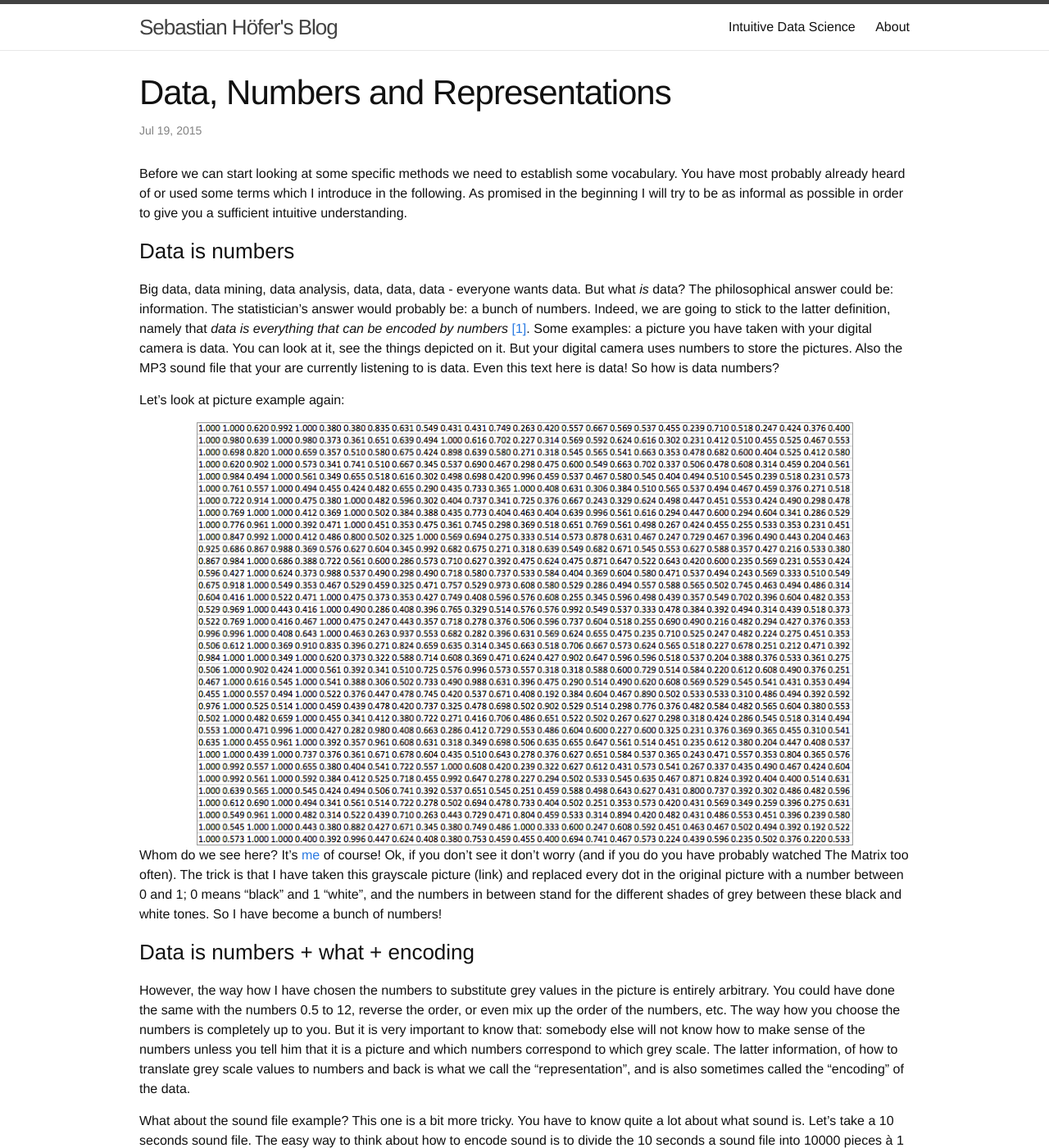
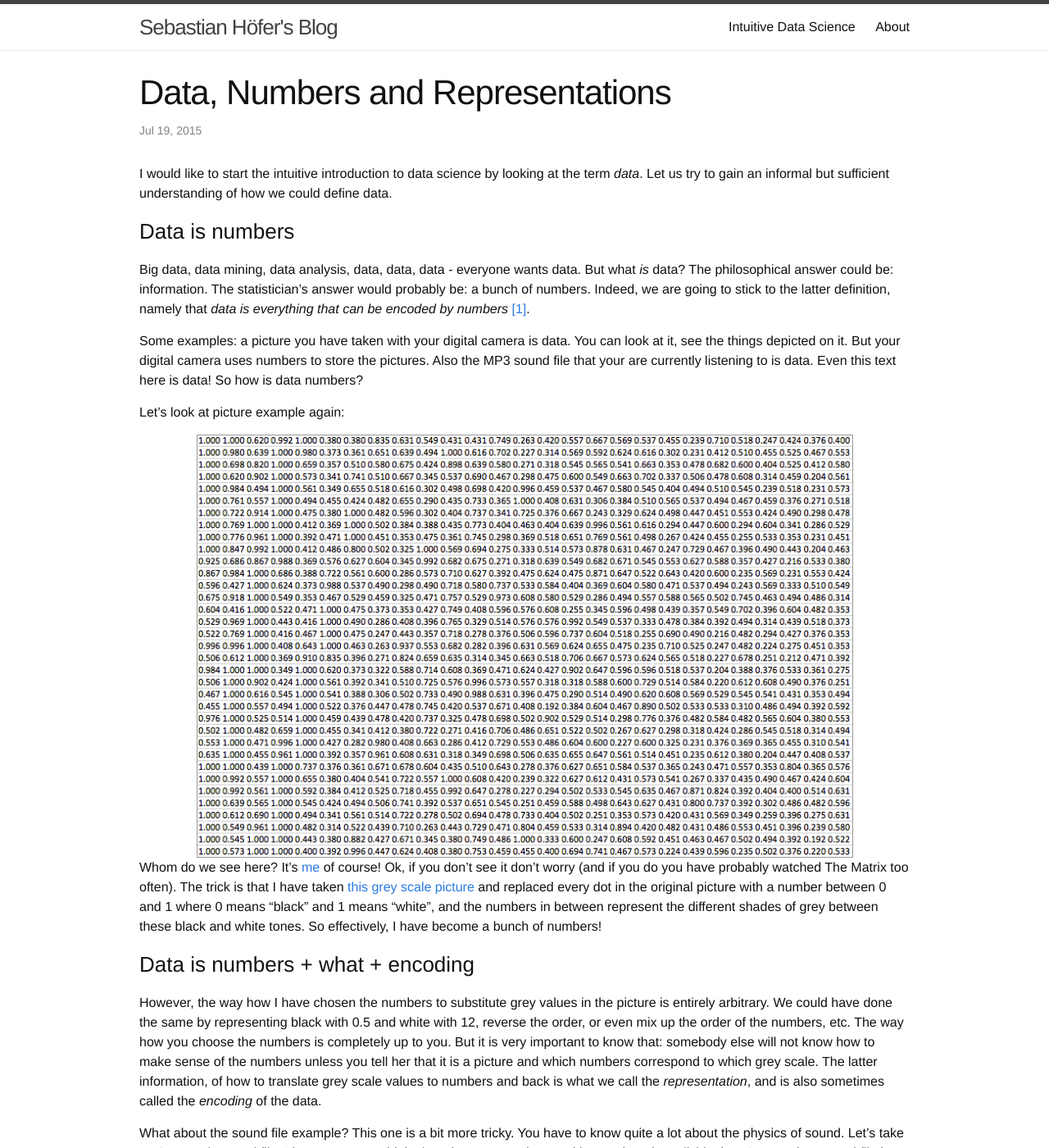
Before and after one commit to shoefer/shoefer.github.io, a Jekyll site: the page built from _posts/2015-07-19-data-numbers-representations.markdown, in a window 1280 px wide and 1400 px high. Shown: the whole window at 82% size. Built offline with Jekyll 4.4.1, drawn with Linux system fonts in a browser that asks for light colours; comment, search, counter and statistics services are not loaded; some of the changed text lies outside the part shown.

Commit message:
edit to first blog post

```diff
--- a/_posts/2015-07-19-data-numbers-representations.markdown
+++ b/_posts/2015-07-19-data-numbers-representations.markdown
@@ -5,12 +5,13 @@
 categories: intuds
 comments: true
 ---
-Before we can start looking at some specific methods we need to establish some vocabulary. You have most probably already heard of or used some terms which I introduce in the following. As promised in the beginning I will try to be as informal as possible in order to give you a sufficient intuitive understanding.
+I would like to start the intuitive  introduction to data science by looking at the term *data*.  Let us try to gain an informal but sufficient understanding of how we could define data.
 
 ### Data is numbers
 
 Big data, data mining, data analysis, data, data, data - everyone wants data. But what *is* data? The philosophical answer could be: information. The statistician's answer would probably be: a bunch of numbers.
 Indeed, we are going to stick to the latter definition, namely that *data is everything that can be encoded by numbers* [[1]](#numbersencode).
+
 Some examples: a picture you have taken with your digital camera is data. You can look at it, see the things depicted on it. But your digital camera uses numbers to store the pictures. Also the MP3 sound file that your are currently listening to is data. Even this text here is data! So how is data numbers?
 <!-- However, information is also quite an obscure term. So let's define data as "everything you might consider doing something with".  -->
 
@@ -18,19 +19,19 @@
 {% capture numbersFullUrl %}/intuds/images/2015-07-19-data-numbers-representations_numbers.png{% endcapture %}
 {% include figure.html src=numbersFullUrl width="85%" %}
 
-Whom do we see here? It's [me](/intuds/images/2015-07-19-data-numbers-representations_picture.png) of course! Ok, if you don't see it don't worry (and if you do you have probably watched The Matrix too often). The trick is that I have taken this grayscale picture (link) and replaced every dot in the original picture with a number between 0 and 1; 0 means "black" and 1 "white", and the numbers in between stand for the different shades of grey between these black and white tones. So I have become a bunch of numbers!
+Whom do we see here? It's [me](/intuds/images/2015-07-19-data-numbers-representations_picture.png) of course! Ok, if you don't see it don't worry (and if you do you have probably watched The Matrix too often). The trick is that I have taken [this grey scale picture](/intuds/images/2015-07-19-data-numbers-representations_picture.png)  and replaced every dot in the original picture with a number between 0 and 1 where 0 means "black" and 1 means "white", and the numbers in between represent the different shades of grey between these black and white tones. So effectively, I have become a bunch of numbers!
 
 ### Data is numbers + what + encoding
 
-However, the way how I have chosen the numbers to substitute grey values in the picture is entirely arbitrary. You could have done the same with the numbers 0.5 to 12, reverse the order, or even mix up the order of the numbers, etc. The way how you choose the numbers is completely up to you. But it is very important to know that: somebody else will not know how to make sense of the numbers unless you tell him that it is a picture and which numbers correspond to which grey scale. The latter information, of how to translate grey scale values to numbers and back is what we call the "representation", and is also sometimes called the "encoding" of the data.
+However, the way how I have chosen the numbers to substitute grey values in the picture is entirely arbitrary. We could have done the same by representing black with 0.5 and white with 12, reverse the order, or even mix up the order of the numbers, etc. The way how you choose the numbers is completely up to you. But it is very important to know that: somebody else will not know how to make sense of the numbers unless you tell her that it is a picture and which numbers correspond to which grey scale. The latter information, of how to translate grey scale values to numbers and back is what we call the *representation*, and is also sometimes called the *encoding* of the data.
 
-What about the sound file example? This one is a bit more tricky. You have to know quite a lot about what sound is. Let's take a 10 seconds sound file. The easy way to think about how to encode sound is to divide the 10 seconds a sound file into 10000 pieces à 1 millisecond and assign a number to each piece. The number corresponds to the "loudness" of this piece. That's basically it! You might wonder now how a human voice, a guitar and the engine of a car can all be broken done to these few numbers. Well, it's really just that! The real "magic" is happening in your brain which collects these pieces of information and generates a certain sensation which you identify as opera singer or Jimi Hendrix playing his guitar.
+What about the sound file example? This one is a bit more tricky. You have to know quite a lot about the physics of sound. Let's take a 10 seconds sound file. The easy way to think about how to encode sound by numbers is to divide the 10 seconds a sound file into say 10000 equally sized parts à 1 millisecond and assign a number to each part. Every number corresponds to the "loudness" of a part. That's basically it! You might wonder now how a human voice, a guitar and the engine of a car can all be broken done to these few numbers. Well, it's really just that! The real "magic" is happening in your brain which collects these pieces of information and generates a certain sensation which you identify as an opera singer or Jimi Hendrix playing his guitar.
 If you want to learn more about these things I recommend you to look into [this book [2]](#brainonmusic) which does a great job at explaining what sound and music really is and how the brain comes at perceiving it the way it is.
 
 What is finally left is the text example. This one is easy, too. I leave it as an exercise to you to think of how to encode or represent text as numbers. (A hint: think about how many different letters and characters we have in our alphabet).
 
 As a final remark, don't forget that the representation of data is a very crucial thing.
-The representation of a problem can drastically influence the ability to solve it ([as shown in [3]](#funwithrepr)), and corresponds directly to the question of how to represent data.
+The representation of a problem can drastically influence the ability to solve it (as exemplified very well in [[3]](#funwithrepr)), and corresponds directly to the question of how to represent data.
 Lots of the stuff you will read about in future articles deals with transforming numbers from one representation into another. In the next article we will look at how we can talk more precisely about changing the representation of data by introducing the concept of functions.
 
 ### TLDR:
```
